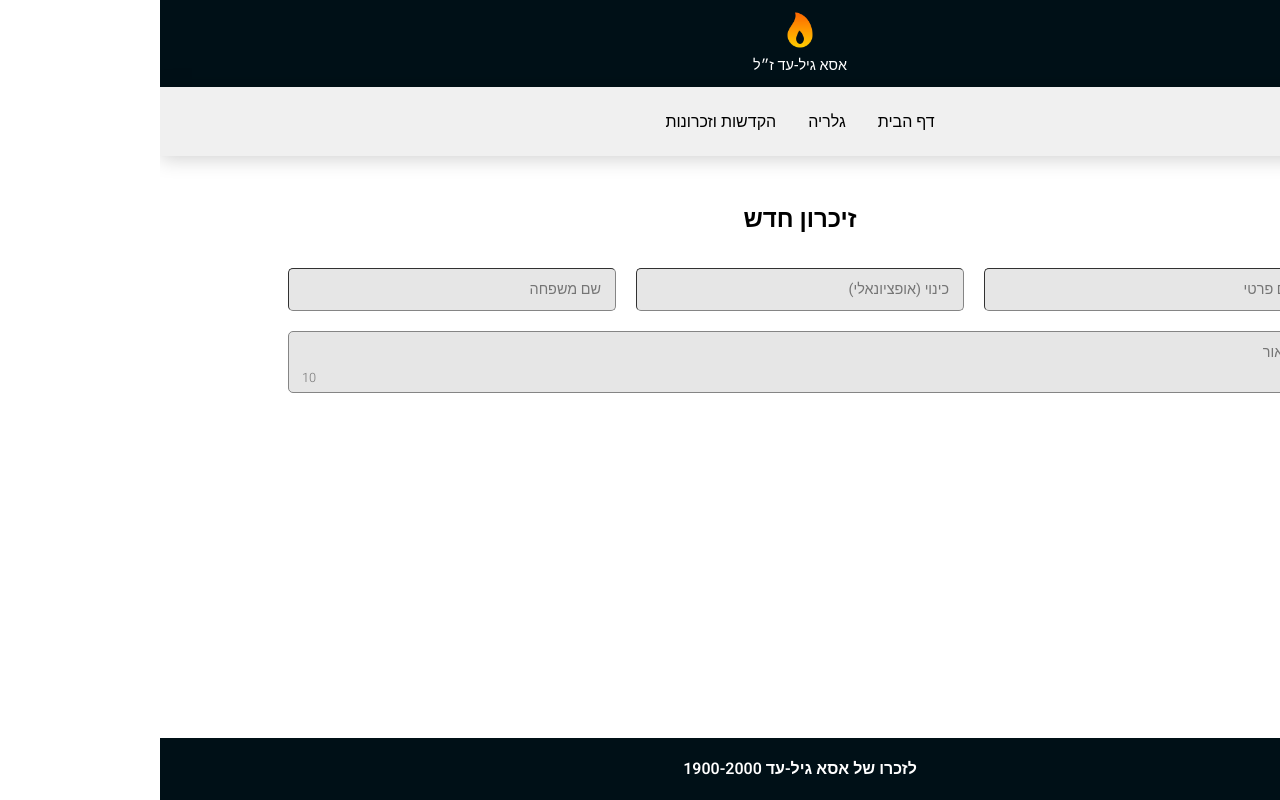
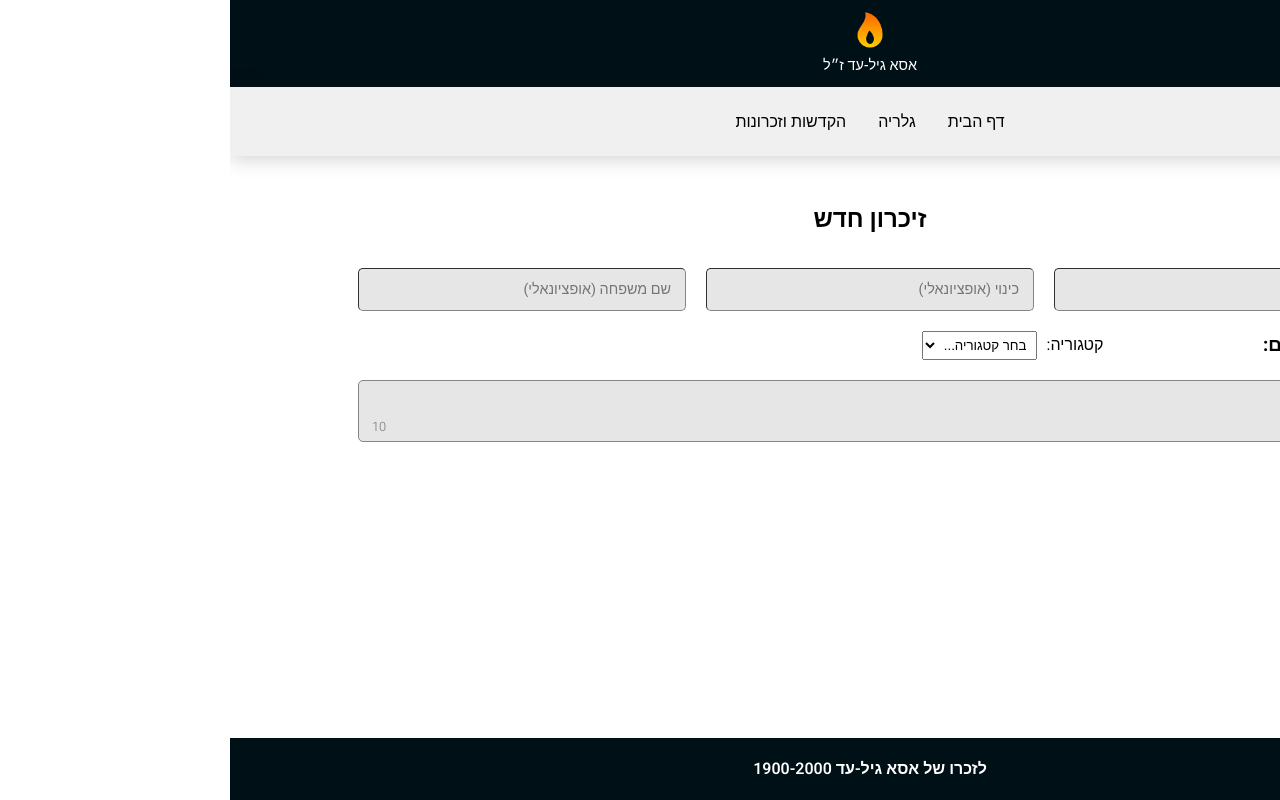
Before and after one commit to Idan-sh/Asa-Memorial, a React (Vite) app in the folder frontend/: page / in a window 1280 px wide. Both pictures are taken after a click on the button "הוסף הקדשה / זיכרון". Built offline with nearby package versions, Linux system fonts and the light colour scheme; a web font is replaced by a local one.

Commit message:
Added relation select dropdown, with options for relationships.

```diff
--- a/frontend/src/assets/styles/cmps/content/memories-content/_AddMemoryForm.scss
+++ b/frontend/src/assets/styles/cmps/content/memories-content/_AddMemoryForm.scss
@@ -11,7 +11,7 @@
     display: flex;
     flex-direction: column;
     flex-grow: 1;
-    gap: 10px;
+    gap: 20px;
     width: 100%;
 
     input,
@@ -42,6 +42,39 @@
       gap: 20px;
     }
 
+    .add-memory-form-relation-container {
+      position: relative;
+      display: flex;
+      gap: 2rem;
+      justify-content: center;
+      font-weight: 400;
+    }
+
+    h3 {
+      top: 50%; /* Position it 50% from the top */
+      transform: translateY(-50%); /* Center it vertically */
+      right: 0;
+      margin: 0;
+      position: absolute;
+    }
+
+    select {
+      padding: 5px;
+    }
+
+    #category-select {
+      margin-right: 10px;
+    }
+
+    #relation-select {
+      margin-right: 10px;
+    }
+    @media (max-width: 768px) {
+      h3 {
+        position: relative;
+      }
+    }
+
     .add-memory-form-message-container {
       position: relative;
       width: 100%;
@@ -60,5 +93,9 @@
         pointer-events: none;
       }
     }
+
+    .hidden {
+      visibility: hidden;
+    }
   }
 }
--- a/frontend/src/cmps/memories/AddMemoryForm.tsx
+++ b/frontend/src/cmps/memories/AddMemoryForm.tsx
@@ -1,9 +1,32 @@
 import { useEffect, useRef, useState } from 'react';
+
+const relationOptions = {
+  family: [
+    'אבא',
+    'אמא',
+    'בן',
+    'בת',
+    'בן דוד',
+    'בת דוד',
+    'דוד',
+    'דודה',
+    'אחיין',
+    'אחיינית',
+  ],
+  friend: ['חבר', 'חברה', 'חבר לרכיבות', 'חברה לרכיבות'],
+  acquaintance: ['שותף לעבודה', 'שכן'],
+};
+type RelationCategory = keyof typeof relationOptions;
 
 export default function AddMemoryForm() {
   const messageTextareaRef = useRef<HTMLTextAreaElement>(null);
   const maxMessageCharacters = 10;
   const [messageCharCount, setMessageCharCount] = useState(0);
+
+  const [selectedCategory, setSelectedCategory] = useState<
+    RelationCategory | ''
+  >('');
+  const [selectedRelation, setSelectedRelation] = useState('');
 
   const handleMessageInput = () => {
     const textarea = messageTextareaRef.current;
@@ -78,6 +101,19 @@ export default function AddMemoryForm() {
     }
   };
 
+  const handleCategoryChange = (
+    event: React.ChangeEvent<HTMLSelectElement>
+  ) => {
+    setSelectedCategory(event.target.value as RelationCategory);
+    setSelectedRelation(''); // Reset relation when category changes
+  };
+
+  const handleRelationChange = (
+    event: React.ChangeEvent<HTMLSelectElement>
+  ) => {
+    setSelectedRelation(event.target.value);
+  };
+
   useEffect(() => {
     handleMessageInput(); // Adjust the height based on the initial content
   }, []);
@@ -100,10 +136,49 @@ export default function AddMemoryForm() {
           <input
             className="add-memory-form-last-name-input"
             type="text"
-            placeholder="שם משפחה"
+            placeholder="שם משפחה (אופציונאלי)"
           />
         </div>
-        <div className="add-memory-form-relation"></div>
+        <div className="add-memory-form-relation-container">
+          <h3 className="add-memory-form-relation-title">מערכת יחסים:</h3>
+
+          {/* General category dropdown */}
+          <div className="add-memory-form-relation-category">
+            <label htmlFor="category-select">קטגוריה:</label>
+            <select
+              id="category-select"
+              value={selectedCategory}
+              onChange={handleCategoryChange}
+            >
+              <option value="">בחר קטגוריה...</option>
+              <option value="family">משפחה</option>
+              <option value="friend">חברים</option>
+              <option value="acquaintance">מכרים</option>
+            </select>
+          </div>
+
+          {/* Specific relation dropdown based on the selected category */}
+          <div
+            className={`add-memory-form-relation-specific ${
+              selectedCategory === '' ? 'hidden' : ''
+            }`}
+          >
+            <label htmlFor="relation-select">מערכת יחסים:</label>
+            <select
+              id="relation-select"
+              value={selectedRelation}
+              onChange={handleRelationChange}
+            >
+              <option value="">בחר מערכת יחסים...</option>
+              {selectedCategory &&
+                relationOptions[selectedCategory]?.map((relation) => (
+                  <option key={relation} value={relation}>
+                    {relation}
+                  </option>
+                ))}
+            </select>
+          </div>
+        </div>
         <div className="add-memory-form-message-container">
           <textarea
             className="add-memory-form-message-textarea"
```
